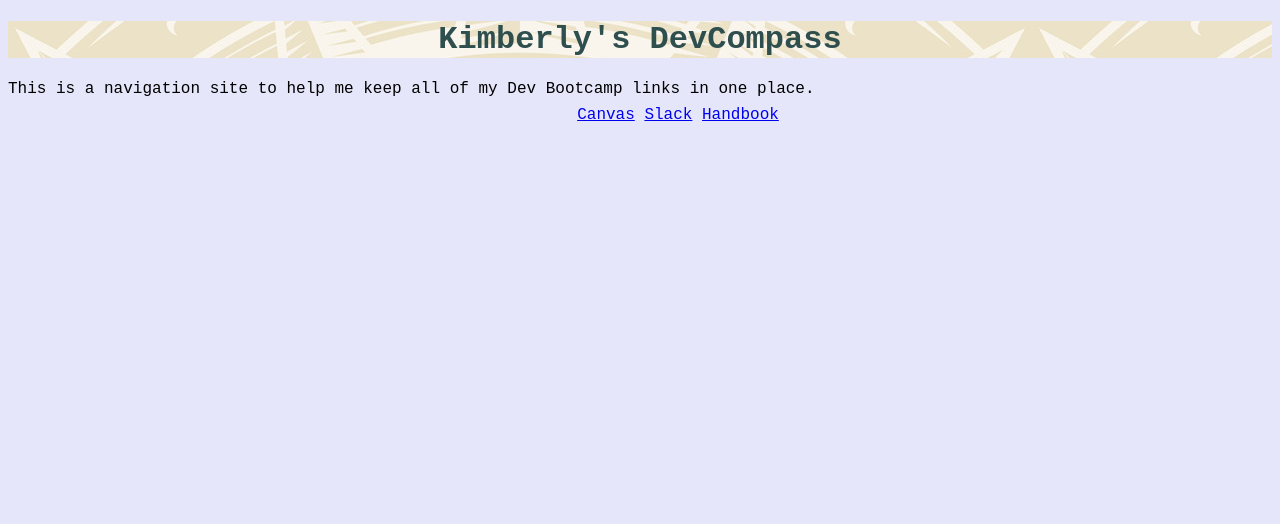
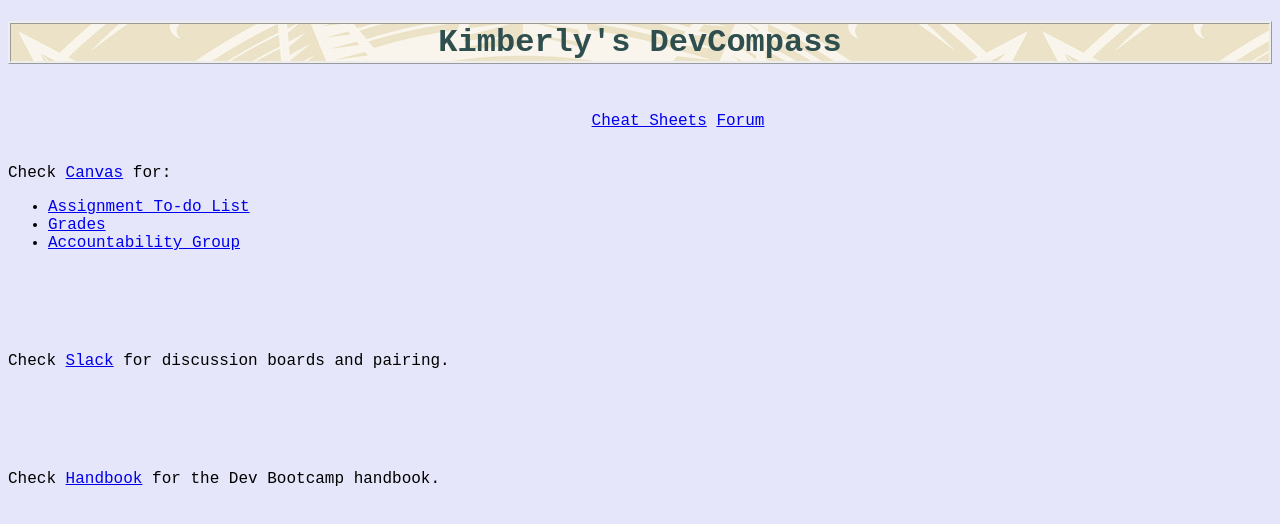
Before and after one commit to kapatton90/kapatton90.github.io, a plain HTML site: page index.html in a window 1280 px wide. Drawn offline with Linux system fonts and the light colour scheme.

Commit message:
Add a Canvas section

```diff
--- a/index.html
+++ b/index.html
@@ -10,14 +10,24 @@
 
 		<nav>
 			<ul>
-				<li><a href="https://identity.devbootcamp.com/login?service=https%3A%2F%2Fdevbootcamp.instructure.com%2Flogin%2Fcas">Canvas</a></li>
-				<li><a href="https://dbc-phase0.slack.com/">Slack</a></li>
-				<li><a href="https://github.com/Devbootcamp/phase-0-handbook/blob/master/README.md">Handbook</a></li>
+				<li><a href="Cheat-Sheets.html">Cheat Sheets</a></li>
+				<li><a href="Forum.html">Forum</a></li>
+
 			</ul>
 		</nav>
 	</header>
 	<div>
-	<p>This is a navigation site to help me keep all of my Dev Bootcamp links in one place.</p>
+	<p>Check <a href="https://identity.devbootcamp.com/login?service=https%3A%2F%2Fdevbootcamp.instructure.com%2Flogin%2Fcas">Canvas</a> for:
+		<ul>
+			<li><a href="https://devbootcamp.instructure.com/">Assignment To-do List</a></li> <li><a href="https://devbootcamp.instructure.com/courses/41/grades">Grades</a></li> <li><a href="https://devbootcamp.instructure.com/groups/251">Accountability Group</a></li>
+		</ul>
+	</p>
+	</div>
+	<div>
+		<p>Check <a href="https://dbc-phase0.slack.com/">Slack</a> for discussion boards and pairing.</p>
+	</div>
+	<div>
+		<p>Check <a href="https://github.com/Devbootcamp/phase-0-handbook/blob/master/README.md">Handbook</a>  for the Dev Bootcamp handbook.</p>
 	</div>
 </body>
 </html>
--- a/style.css
+++ b/style.css
@@ -7,6 +7,7 @@ html {
 	text-align: center;
 	color: #2F4F4F;
 	z-index: 1;
+	border: ridge;
 	background-image: url(compass.jpg);
 
 
@@ -28,10 +29,22 @@ nav{
 	z-index: 1;
 
 }
+div{
+	margin-top: 100px;
+}
+a:hover{
+	color:#006666;
+}
 
-ul{
+nav ul{
 	list-style-type: none;
 }
-li {
+nav li {
 	display: inline;
 }
+
+@media only screen and (max-width: 500px){
+	body{
+
+	}
+}
```
Also changed, not shown: Cheat-Sheets.html (added, +13 -0 lines), Forum.html (added, +11 -0 lines).
